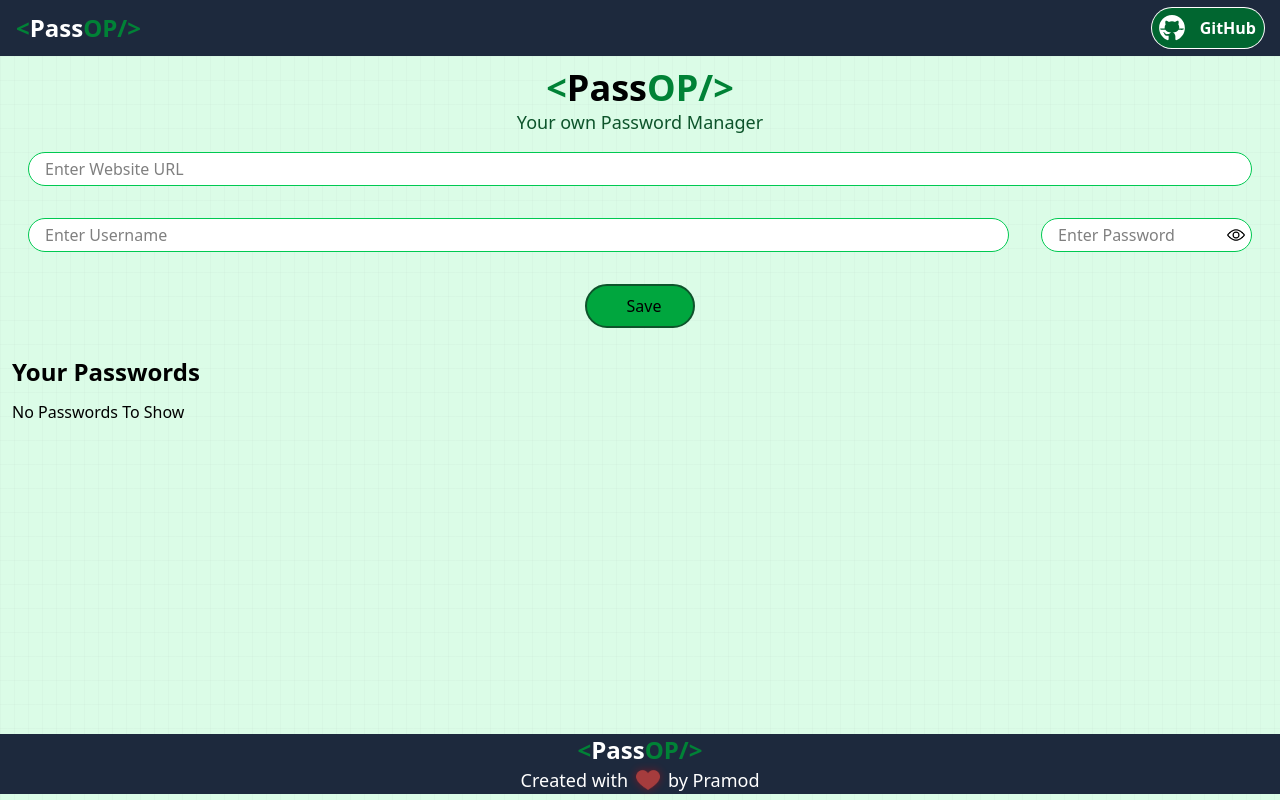
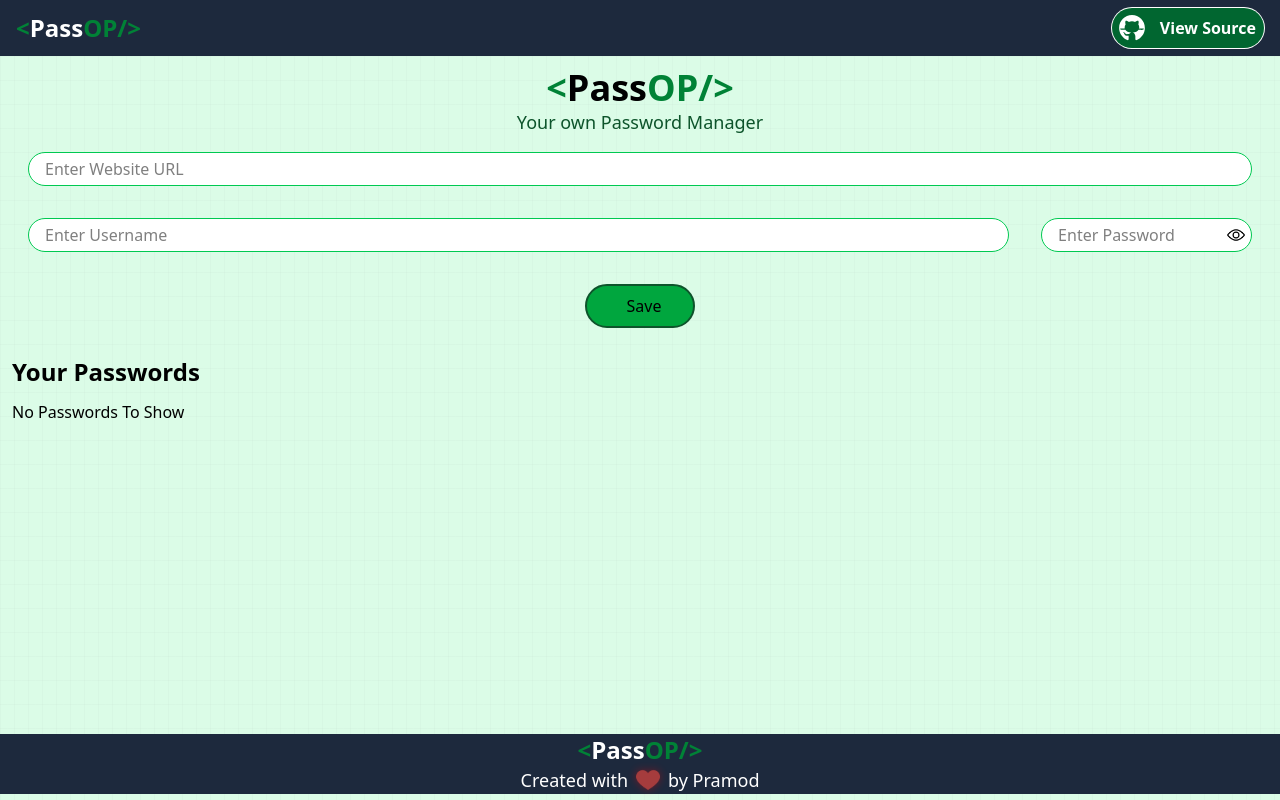
Before and after one commit to Pramodsnz01/Password-Manager, a React (Vite) app: page / in a window 1280 px wide. Built offline with nearby package versions, Linux system fonts and the light colour scheme; some icons are missing.

Commit message:
adding github link to source code

```diff
--- a/src/components/Navbar.jsx
+++ b/src/components/Navbar.jsx
@@ -17,9 +17,12 @@ const Navbar = () => {
                         <a className='hover:font-bold' href="#">Contact</a>
                     </li>
                 </ul> */}
-                <button className='text-white bg-green-800 flex rounded-full my-5 justify-between items-center cursor-pointer ring-white ring-1'>
+                <button
+                    onClick={() => window.open('https://github.com/Pramodsnz01/Password-Manager', '_blank')}
+                    className='text-white bg-green-800 flex rounded-full my-5 justify-between items-center cursor-pointer ring-white ring-1 hover:bg-green-700 transition-colors'
+                >
                     <img className='invert p-1.5 w-10' src="/icons/github.svg" alt="github logo" />
-                    <span className='font-bold px-2'>GitHub</span>
+                    <span className='font-bold px-2'>View Source</span>
                 </button>
             </div>
         </nav>
```
